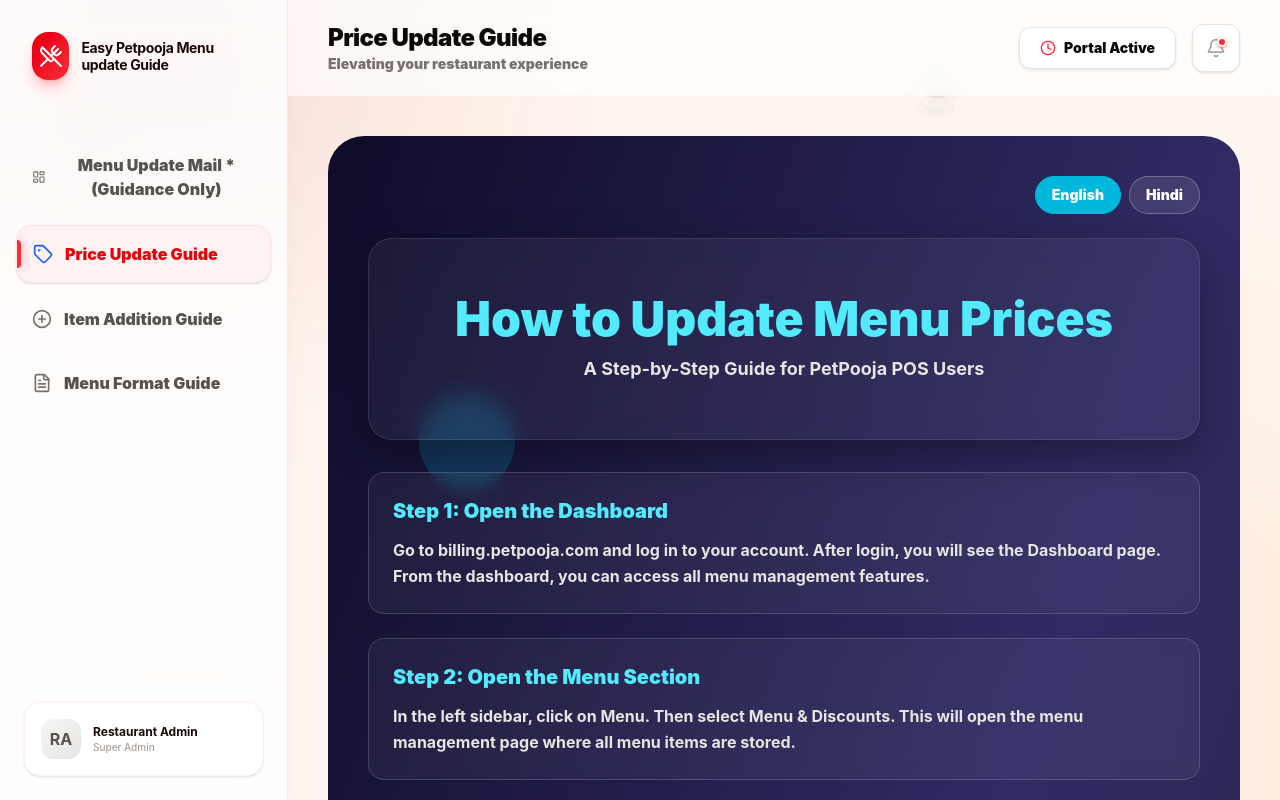
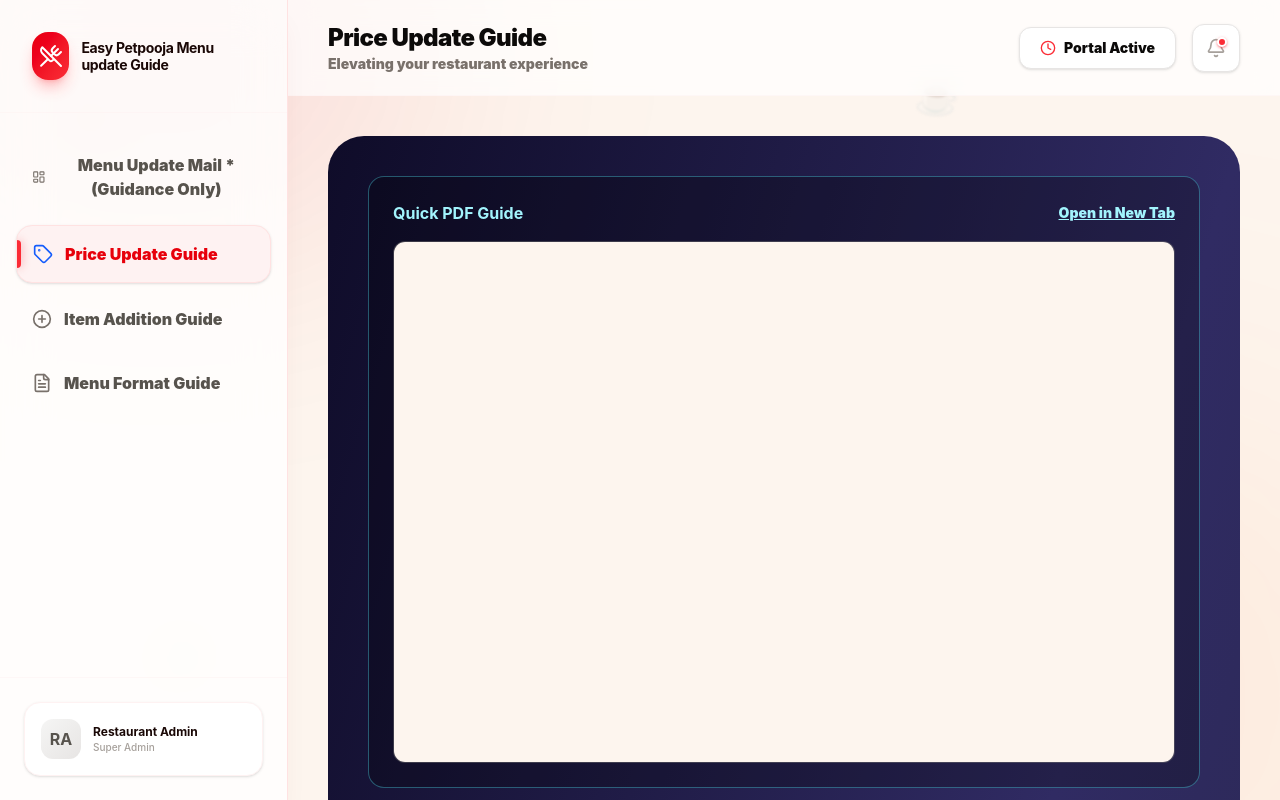
Before and after one commit to riteshgavade53-blip/petpooja-menu-portal, a React (Vite) app: page / in a window 1280 px wide. Both pictures are taken after a click on the button "Price Update Guide". Shown: the top 800 px of the page. Built offline with nearby package versions, Linux system fonts and the light colour scheme.

Commit message:
Update App.tsx

```diff
--- a/src/App.tsx
+++ b/src/App.tsx
@@ -1104,6 +1104,7 @@
 
 function PriceUpdateGuide() {
   const [lang, setLang] = useState<'en' | 'hi'>('en');
+  const pdfUrl = encodeURI('/Price Update Guide/(1) Learn how to Price update in the menu (4).pdf');
   const content = {
     en: {
       title: 'How to Update Menu Prices',
@@ -1231,6 +1232,29 @@
       </div>
 
       <div className="relative z-10 p-6 md:p-10">
+        <div className="mb-8 rounded-2xl border border-cyan-300/35 bg-black/25 p-4 md:p-6">
+          <div className="flex items-center justify-between gap-3">
+            <p className="text-sm md:text-base font-bold text-cyan-200">
+              {lang === 'en' ? 'Quick PDF Guide' : 'PDF Guide'}
+            </p>
+            <a
+              href={pdfUrl}
+              target="_blank"
+              rel="noreferrer"
+              className="text-xs md:text-sm font-black text-cyan-200 hover:text-cyan-100 underline"
+            >
+              {lang === 'en' ? 'Open in New Tab' : 'New Tab mein kholo'}
+            </a>
+          </div>
+          <div className="mt-4 overflow-hidden rounded-xl border border-white/20 bg-black/30">
+            <iframe
+              title="Price Update Guide PDF"
+              src={`${pdfUrl}#toolbar=1&navpanes=0`}
+              className="w-full h-[520px]"
+            />
+          </div>
+        </div>
+
         <div className="flex justify-end gap-2 mb-6">
           <button
             type="button"
@@ -1298,6 +1322,7 @@
 
 function ItemAdditionGuide() {
   const [lang, setLang] = useState<'en' | 'hi'>('en');
+  const pdfUrl = encodeURI('/Item Addition Guide/(3) How To Item Additon in Menu (4).pdf');
   const content = {
     en: {
       title: 'How to Add a Menu Item in PetPooja POS',
@@ -1353,6 +1378,29 @@
       </div>
 
       <div className="relative z-10 p-6 md:p-10">
+        <div className="mb-8 rounded-2xl border border-pink-300/35 bg-black/25 p-4 md:p-6">
+          <div className="flex items-center justify-between gap-3">
+            <p className="text-sm md:text-base font-bold text-pink-200">
+              {lang === 'en' ? 'Quick PDF Guide' : 'PDF Guide'}
+            </p>
+            <a
+              href={pdfUrl}
+              target="_blank"
+              rel="noreferrer"
+              className="text-xs md:text-sm font-black text-pink-200 hover:text-pink-100 underline"
+            >
+              {lang === 'en' ? 'Open in New Tab' : 'New Tab mein kholo'}
+            </a>
+          </div>
+          <div className="mt-4 overflow-hidden rounded-xl border border-white/20 bg-black/30">
+            <iframe
+              title="Item Addition Guide PDF"
+              src={`${pdfUrl}#toolbar=1&navpanes=0`}
+              className="w-full h-[520px]"
+            />
+          </div>
+        </div>
+
         <div className="flex justify-end gap-2 mb-6">
           <button
             type="button"
```
